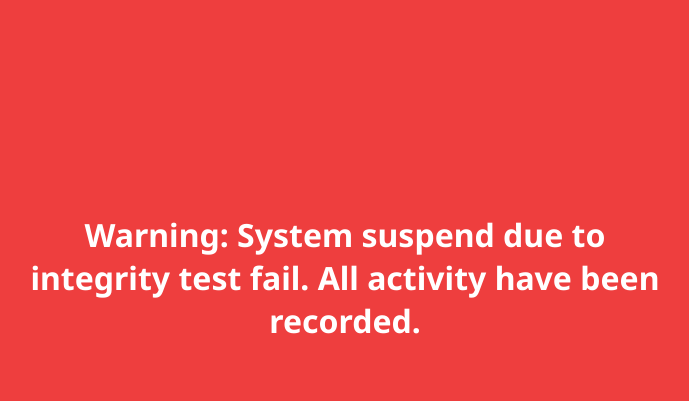
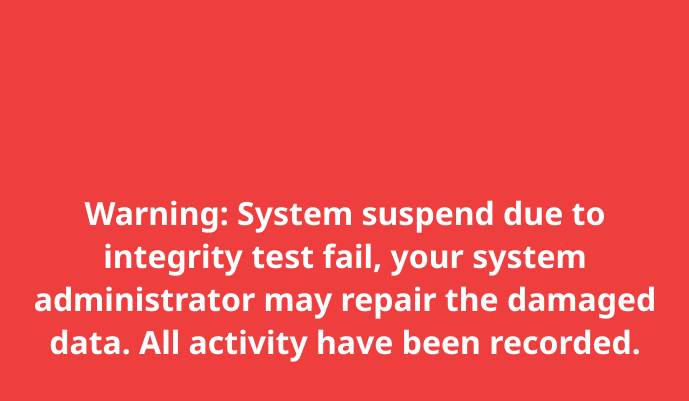
Before and after one commit to JerryIs-strong/sba_inventory_system, a Flask app: page /suspend in a window 1280 px wide. Shown: the part 144-545 px from the top of the page, without its empty margins (295-984 px from the left). Run offline with Flask 3, Linux system fonts and the light colour scheme.

Commit message:
Update danger.html

```diff
--- a/templates/danger.html
+++ b/templates/danger.html
@@ -23,6 +23,6 @@
     </style>
 </head>
 <body>
-    <h1>Warning: System suspend due to integrity test fail. All activity have been recorded.</h1>
+    <h1>Warning: System suspend due to integrity test fail, your system administrator may repair the damaged data. All activity have been recorded.</h1>
 </body>
 </html>
```
